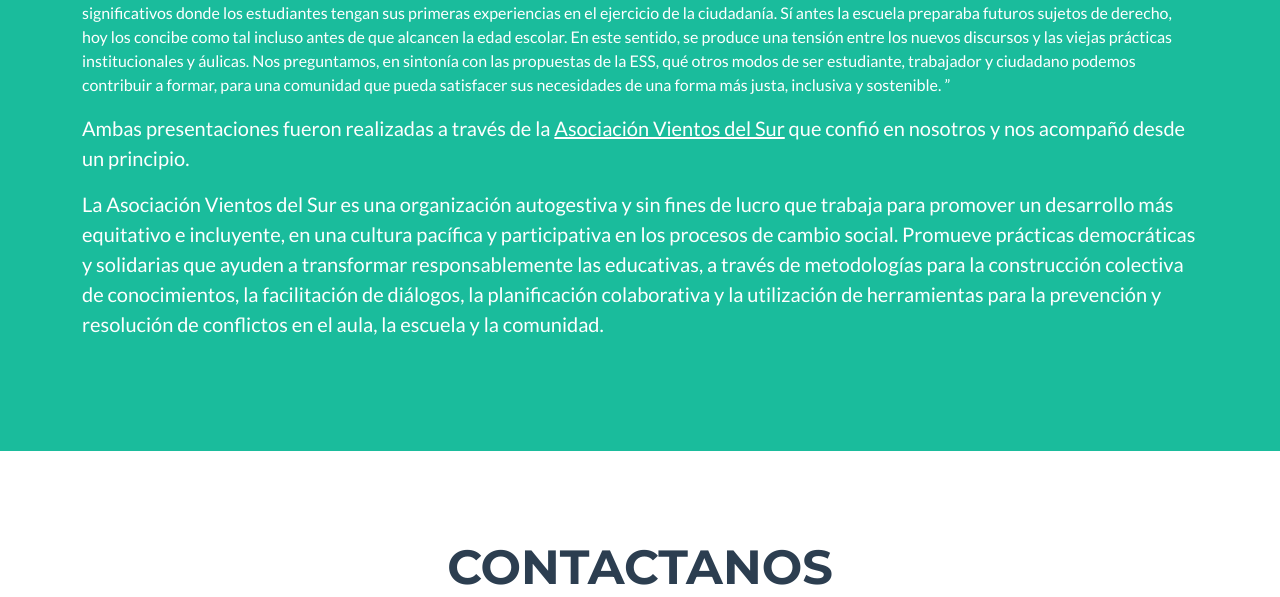
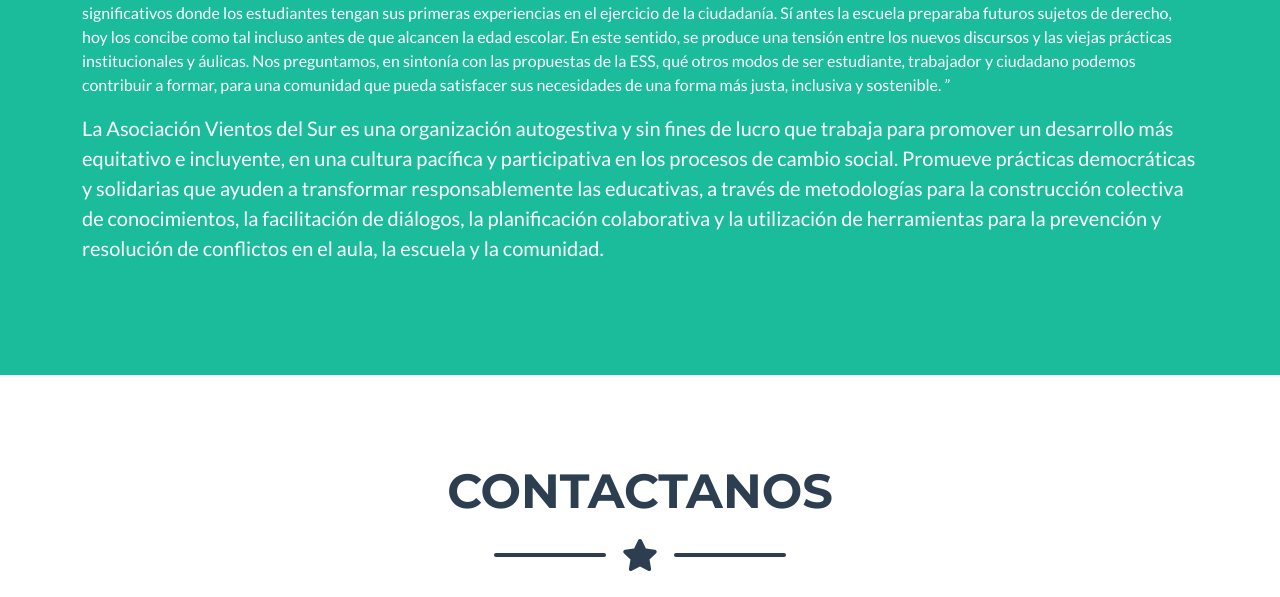
Before and after one commit to aprenderjugandoenvientos/aprenderjugandoenvientos.github.io, a plain HTML site: page index.html in a window 1280 px wide. Shown: the part 2009-2606 px from the top of the page. Drawn offline with nearby package versions, Linux system fonts and the light colour scheme.

Commit message:
fixing text

```diff
--- a/index.html
+++ b/index.html
@@ -146,10 +146,6 @@
                         </q></p></div>
                 </div>
 
-                <div class="row">
-                    <div class="me-auto"><p class="lead">Ambas presentaciones fueron realizadas a través de la <a style="color: white" href="https://www.facebook.com/asociacionvientosdelsur">Asociación Vientos del Sur</a> que confió en nosotros y nos acompañó desde un principio.
-                    </p></div>
-                </div>
 
                 <div class="row">
                     <div class="me-auto"><p class="lead">La Asociación Vientos del Sur  es una organización autogestiva y sin fines de lucro que trabaja para promover un desarrollo más equitativo e incluyente, en una cultura pacífica y participativa en los procesos de cambio social. Promueve prácticas democráticas y solidarias que ayuden a transformar responsablemente las educativas, a través de metodologías para la construcción colectiva de conocimientos, la facilitación de diálogos, la planificación colaborativa y la utilización de herramientas para la prevención y resolución de conflictos en el aula, la escuela y la comunidad.</p></div>
```
